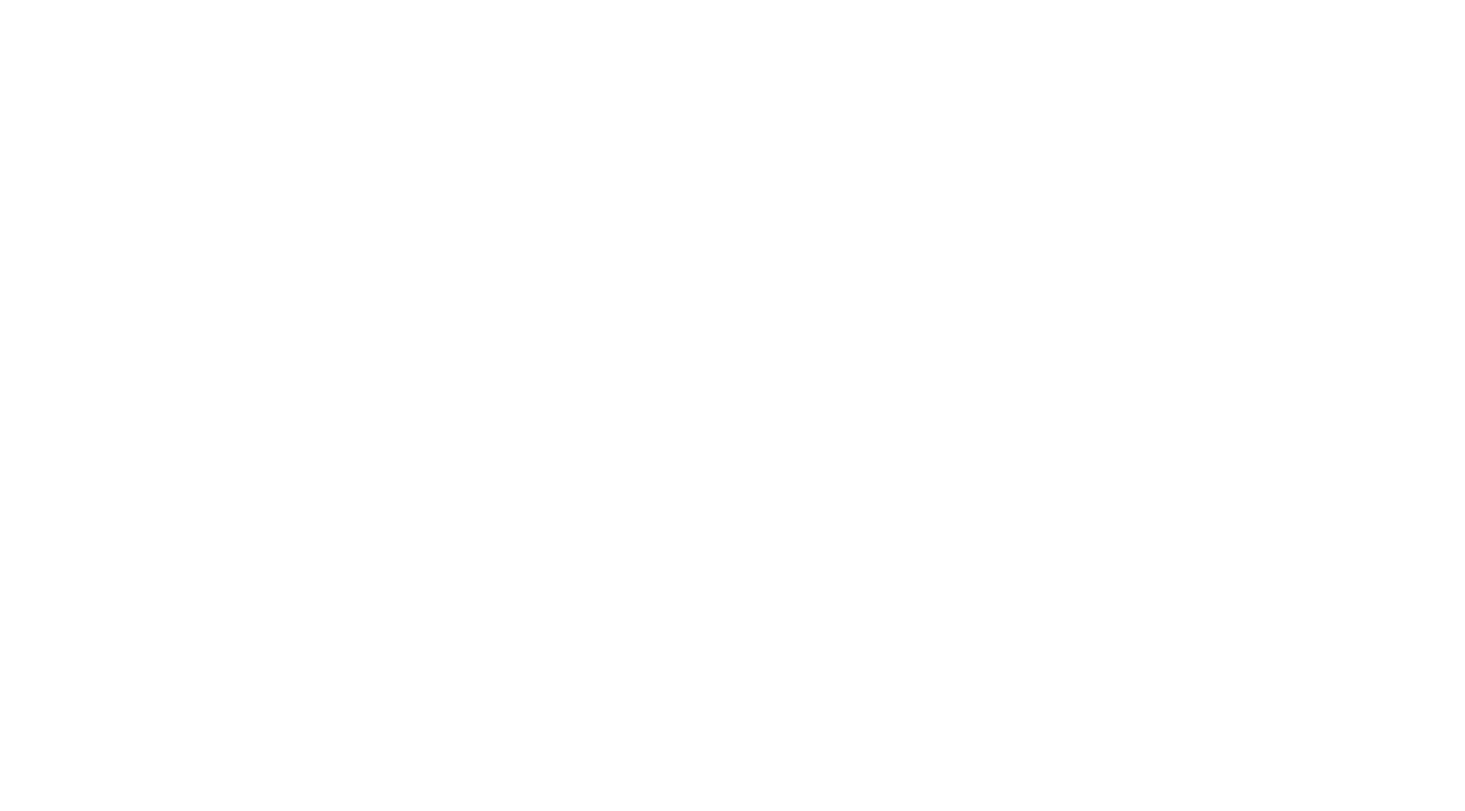
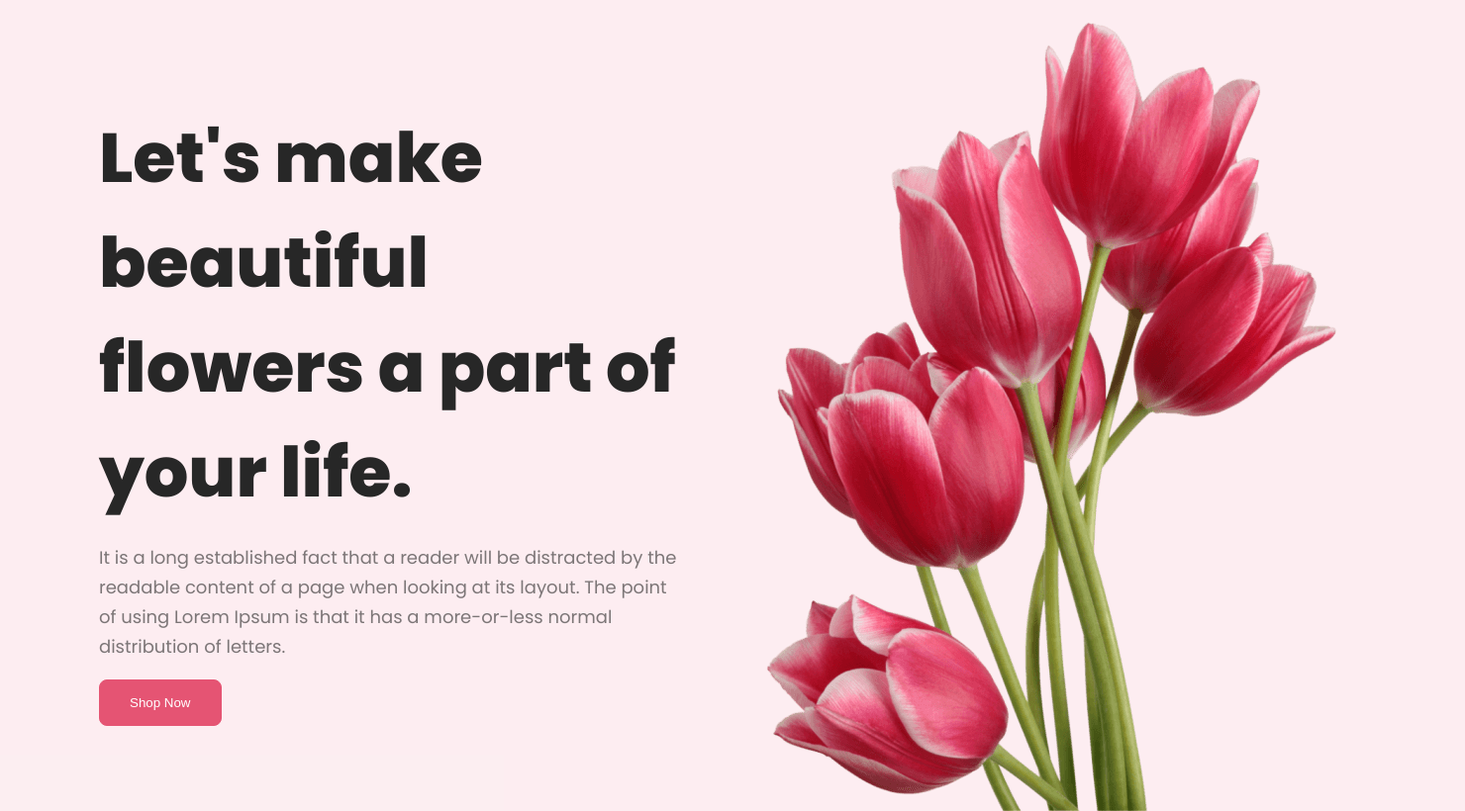
Before and after one commit to mrrakib5007/flower-shop, a plain HTML site: page index.html in a window 1280 px wide. Shown: the whole page at 99% size, 1480 px wide, since content can reach past the window. Drawn offline with Linux system fonts and the light colour scheme.

Commit message:
Header Section Added

```diff
--- a/index.html
+++ b/index.html
@@ -10,7 +10,21 @@
 </head>
 <body>
     <!-- header section  -->
-    <header></header>
+    <header>
+        <div class="header-container">
+            <!-- Header Left Side  -->
+            <div class="header-section-text">
+                <h1 class="header-section-title">Let's make beautiful flowers a part of your life.</h1>
+                <p class="header-section-description">It is a long established fact that a reader will be distracted by the readable content of a page when looking at its layout. The point of using Lorem Ipsum is that it has a more-or-less normal distribution of letters.</p>
+                <button class="header-shop-now-btn">Shop Now</button>
+            </div>
+
+            <!-- Header Right Side  -->
+            <div class="header-photo">
+                <img src="./images/pngwing 10.png" alt="" class="header-img">
+            </div>
+        </div>
+    </header>
 
     <!-- Main section  -->
     <main></main>
--- a/style.css
+++ b/style.css
@@ -0,0 +1,63 @@
+@import url('https://fonts.googleapis.com/css2?family=Poppins:wght@200;300;400;500;600;700;800;900&display=swap');
+
+body {
+    margin: 0;
+    padding: 0;
+    box-sizing: border-box;
+    font-family: 'Poppins', sans-serif;
+}
+
+/* Header Section Style  */
+.header-container {
+    width: 100vw;
+    height: 100vh;
+    background: rgba(229, 84, 115, 0.10);
+    display: flex;
+    padding: 20px 100px 0px;
+    gap: 50px;
+    align-items: center;
+    overflow: hidden;
+}
+
+/* Header Left Side  */
+.header-section-text {
+    width: 50%;
+}
+
+.header-section-title {
+    margin: 0;
+    color: #272727;
+    font-size: 70px;
+    font-weight: 800;
+    line-height: normal;
+}
+
+.header-section-description {
+    color: rgba(39, 39, 39, 0.60);
+    font-size: 18px;
+    font-weight: 400;
+    line-height: 30px;
+}
+.header-shop-now-btn {
+    outline: none;
+    border: 1px solid #E55473;
+    border-radius: 8px;
+    background: #E55473;
+    color: #fff;
+    font-weight: 500;
+    padding: 15px 30px;
+
+}
+
+
+/* Header Right Side */
+.header-photo{
+    width: auto;
+    height: 100%;
+    display: flex;
+    align-items: end;
+}
+.header-photo .header-img{
+   width: auto;
+    height: 100%;
+}
```
